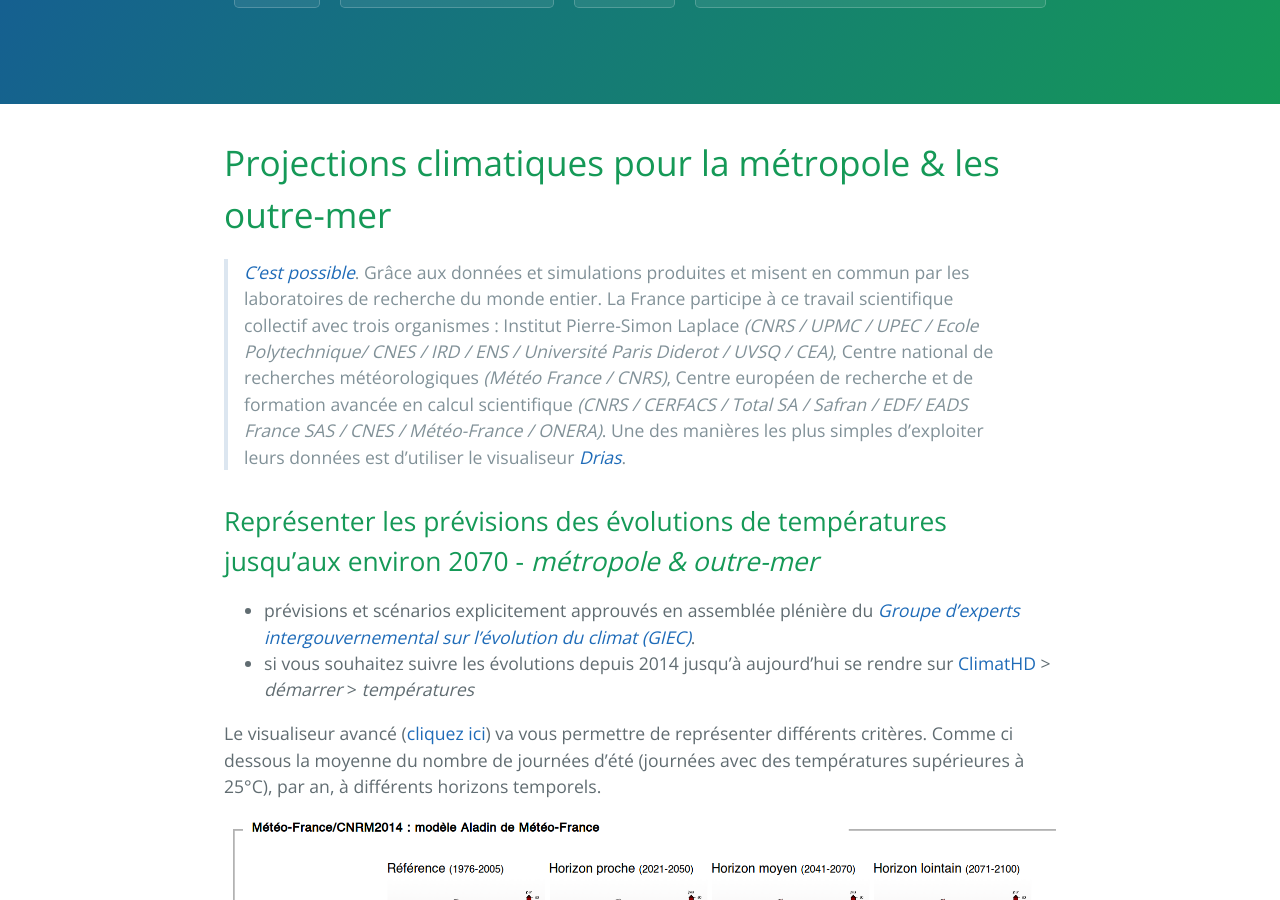
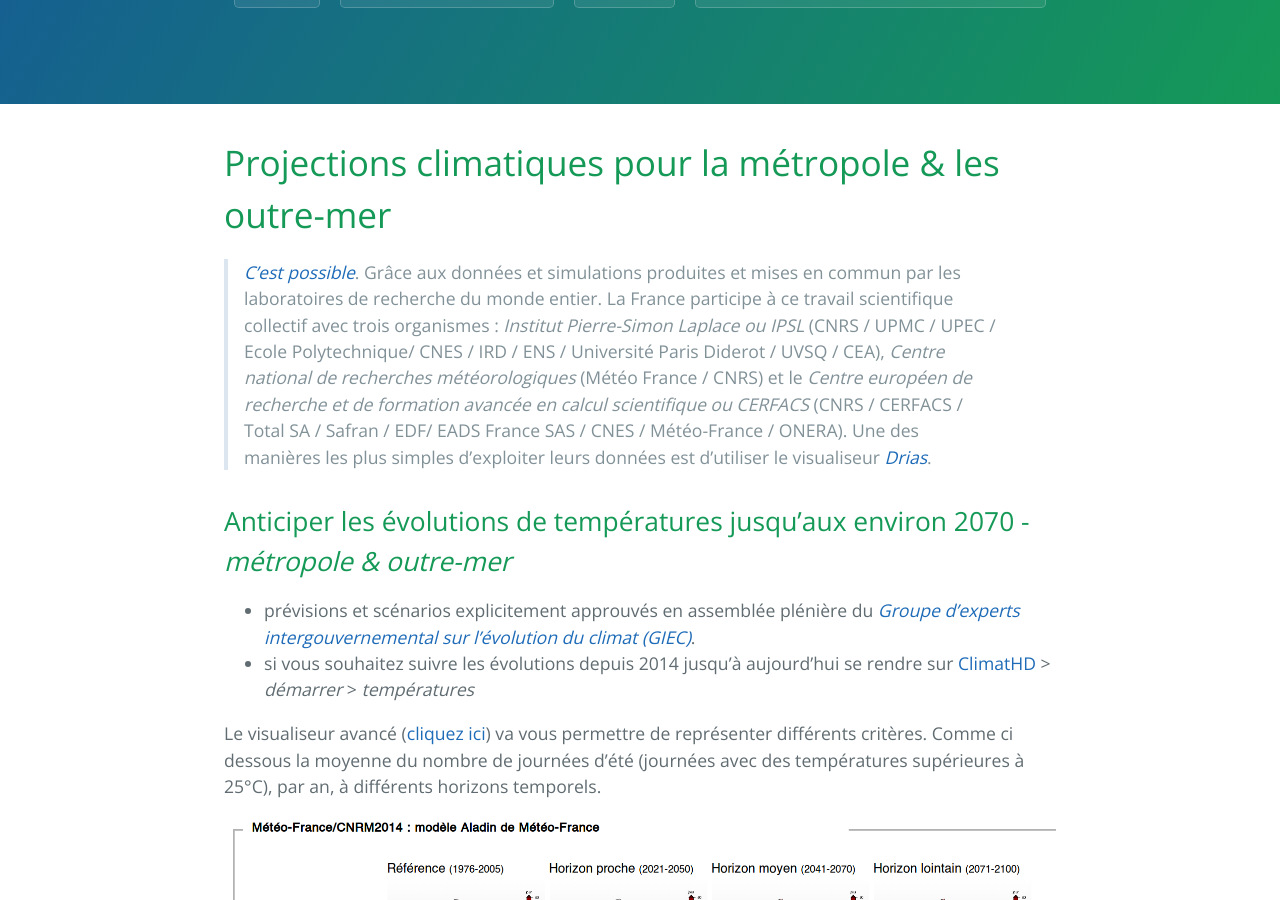
Before and after one commit to secheresses/Ancien-site, a Jekyll site: the page built from pages/donnees.md, in a window 1280 px wide and 900 px high, scrolled down 357 px. Built offline with Jekyll 4.4.1, drawn with Linux system fonts in a browser that asks for light colours; our own code applies the rules of GitHub Pages for plain Markdown files.

Commit message:
Update donnees.md

```diff
--- a/pages/donnees.md
+++ b/pages/donnees.md
@@ -1,15 +1,16 @@
 ---
 layout: default
 title: Références
-description: Ou les briques qui sont à la base de notre propos : prévisions climatiques, données du sous-sol, feux de forêt, sécheresses, submersibilité, ...
+description: Ou les briques qui sont à la base de notre propos : projections climatiques, données du sous-sol, feux de forêt, sécheresses, submersibilité, ...
 permalink: /donnees
 ---
 
 # Projections climatiques pour la métropole & les outre-mer
 
-> [*C'est possible*](http://www.climat-en-questions.fr/reponse/evolution-future/prevoir-meteo-prevoir-climat-par-olivier-talagrand). Grâce aux données et simulations produites et misent en commun par les laboratoires de recherche du monde entier. La France participe à ce travail scientifique collectif avec trois organismes : Institut Pierre-Simon Laplace *(CNRS / UPMC / UPEC / Ecole Polytechnique/ CNES / IRD / ENS / Université Paris Diderot / UVSQ / CEA)*, Centre national de recherches météorologiques *(Météo France / CNRS)*, Centre européen de recherche et de formation avancée en calcul scientifique *(CNRS / CERFACS / Total SA / Safran / EDF/ EADS France SAS / CNES / Météo-France / ONERA)*. Une des manières les plus simples d'exploiter leurs données est d'utiliser le visualiseur [*Drias*](http://drias-climat.fr/).
+> [*C'est possible*](http://www.climat-en-questions.fr/reponse/evolution-future/prevoir-meteo-prevoir-climat-par-olivier-talagrand). Grâce aux données et simulations produites et mises en commun par les laboratoires de recherche du monde entier. La France participe à ce travail scientifique collectif avec trois organismes : *Institut Pierre-Simon Laplace ou IPSL* (CNRS / UPMC / UPEC / Ecole Polytechnique/ CNES / IRD / ENS / Université Paris Diderot / UVSQ / CEA), *Centre national de recherches météorologiques* (Météo France / CNRS) et le *Centre européen de recherche et de formation avancée en calcul scientifique ou CERFACS* (CNRS / CERFACS / Total SA / Safran / EDF/ EADS France SAS / CNES / Météo-France / ONERA).
+Une des manières les plus simples d'exploiter leurs données est d'utiliser le visualiseur [*Drias*](http://drias-climat.fr/).
 
-Représenter les prévisions des évolutions de températures jusqu'aux environ 2070 - *métropole & outre-mer*
+Anticiper les évolutions de températures jusqu'aux environ 2070 - *métropole & outre-mer*
 ---
 
 * prévisions et scénarios explicitement approuvés en assemblée plénière du [*Groupe d'experts intergouvernemental sur l'évolution du climat (GIEC)*](https://www.ecologique-solidaire.gouv.fr/comprendre-giec).
```
